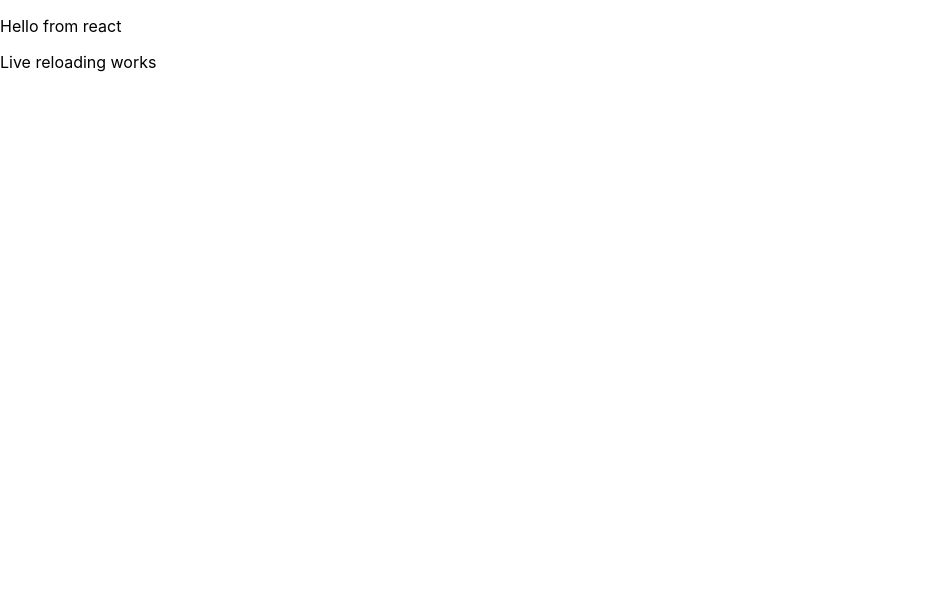
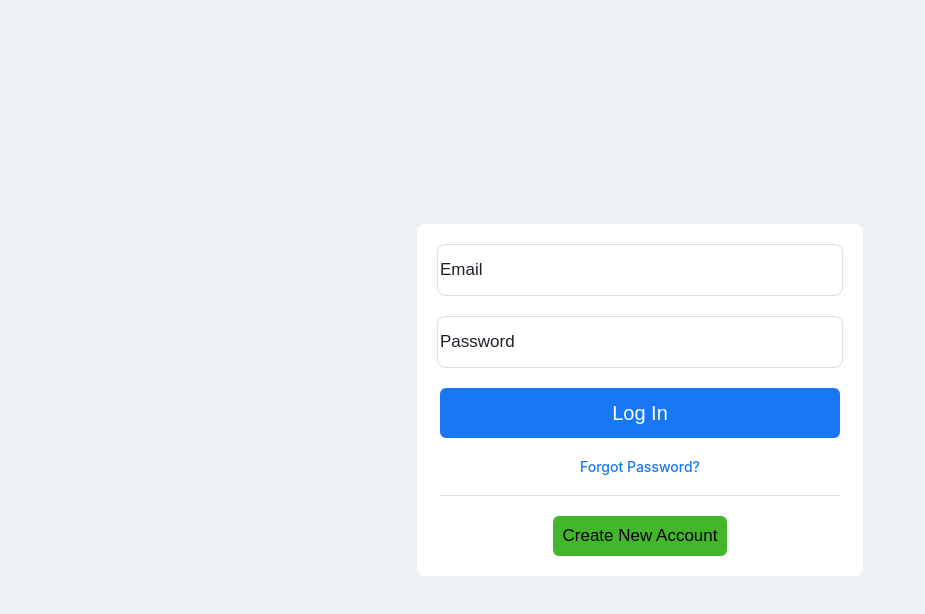
Before and after one commit to David10238/message_board, a React (Create React App) app in the folder spa-react/: page / in a window 1280 px wide. Shown: the top 614 px of the page, without its empty margins (0-925 px from the left). Built offline with nearby package versions, Linux system fonts and the light colour scheme.

Commit message:
mockup a login screen

```diff
--- a/spa-react/package.json
+++ b/spa-react/package.json
@@ -13,6 +13,7 @@
     "react": "^17.0.2",
     "react-dom": "^17.0.2",
     "react-scripts": "4.0.3",
+    "sass": "^1.36.0",
     "typescript": "^4.3.5",
     "web-vitals": "^1.1.2"
   },
--- a/spa-react/src/App.tsx
+++ b/spa-react/src/App.tsx
@@ -1,10 +1,10 @@
 import React from "react";
+import LoginPage from "./pages/LoginPage";
 
 function App() {
   return (
     <div>
-      <p>Hello from react</p>
-      <p>Live reloading works</p>
+      <LoginPage />
     </div>
   );
 }
--- a/spa-react/src/index.css
+++ /dev/null
@@ -1,8 +0,0 @@
-body {
-  margin: 0;
-  font-family: -apple-system, BlinkMacSystemFont, "Segoe UI", "Roboto", "Oxygen",
-    "Ubuntu", "Cantarell", "Fira Sans", "Droid Sans", "Helvetica Neue",
-    sans-serif;
-  -webkit-font-smoothing: antialiased;
-  -moz-osx-font-smoothing: grayscale;
-}
--- a/spa-react/src/index.tsx
+++ b/spa-react/src/index.tsx
@@ -1,6 +1,6 @@
 import React from "react";
 import ReactDOM from "react-dom";
-import "./index.css";
+import "./styles/base.scss";
 import App from "./App";
 import reportWebVitals from "./reportWebVitals";
 
--- /dev/null
+++ b/spa-react/src/pages/LoginPage.tsx
@@ -0,0 +1,20 @@
+import React from "react";
+import "./../styles/base.scss";
+import "./../styles/login.scss";
+
+export default function LoginPage() {
+  return (
+    <div id="login-page">
+      <div id="login-form">
+        <input value="Email" className="login-input" />
+        <input value="Password" className="login-input" />
+        <button id="login-button">Log In</button>
+        <a id="forgot-password-link" href="/forgotpassword">
+          Forgot Password?
+        </a>
+        <div id="divider" />
+        <button id="new-account-button">Create New Account</button>
+      </div>
+    </div>
+  );
+}
--- /dev/null
+++ b/spa-react/src/styles/base.scss
@@ -0,0 +1,46 @@
+$background-color: #edf0f5;
+$form-color: #fff;
+$soft-text-color: #1d2129;
+$soft-border-color: #dddfe2;
+
+.page {
+  height: 100vh;
+  width: 100vw;
+  background: $background-color;
+}
+
+.center-contents {
+  display: grid;
+  place-items: center;
+}
+
+.soft-border {
+  border-radius: 8px;
+  border: 1px solid $soft-border-color;
+}
+
+.rounded-corner {
+  border: none;
+  border-radius: 8px;
+}
+
+.rounded-button {
+  border: none;
+  border-radius: 6px;
+}
+
+$font-stack: -apple-system, BlinkMacSystemFont, "Segoe UI", "Roboto", "Oxygen",
+  "Ubuntu", "Cantarell", "Fira Sans", "Droid Sans", "Helvetica Neue", sans-serif;
+
+body {
+  @extend .page;
+  margin: 0;
+  font: 100% $font-stack;
+  -webkit-font-smoothing: antialiased;
+  -moz-osx-font-smoothing: grayscale;
+}
+
+button,
+a {
+  cursor: pointer;
+}
--- /dev/null
+++ b/spa-react/src/styles/login.scss
@@ -0,0 +1,59 @@
+@import "base";
+
+$login-width: 400px;
+$login-color: #1877f2;
+
+#login-page {
+  @extend .page, .center-contents;
+}
+
+#login-form {
+  @extend .center-contents, .rounded-corner;
+  padding: 20px;
+  background: $form-color;
+}
+
+.login-input {
+  @extend .soft-border;
+  color: $soft-text-color;
+  font-size: 17px;
+  width: $login-width;
+  line-height: 48px;
+  margin-bottom: 20px;
+}
+
+#login-button {
+  @extend .rounded-button;
+  font-size: 20px;
+  width: $login-width;
+  line-height: 48px;
+  background-color: #1877f2;
+  color: $form-color;
+  margin-bottom: 20px;
+}
+
+#forgot-password-link {
+  color: #1877f2;
+  font-size: 14px;
+  font-weight: 500;
+  text-decoration: none;
+}
+
+#divider {
+  margin-top: 20px;
+  margin-bottom: 20px;
+  background-color: $soft-border-color;
+  width: $login-width;
+  height: 1px;
+}
+
+#new-account-button {
+  @extend .rounded-button;
+  background-color: #42b72a;
+  font-size: 17px;
+  padding: 10px;
+}
+
+#new-account-button:active {
+  background-color: #42b72a;
+}
```
Also changed, not shown: 2 other files (tests, documents, lock files or other folders).
